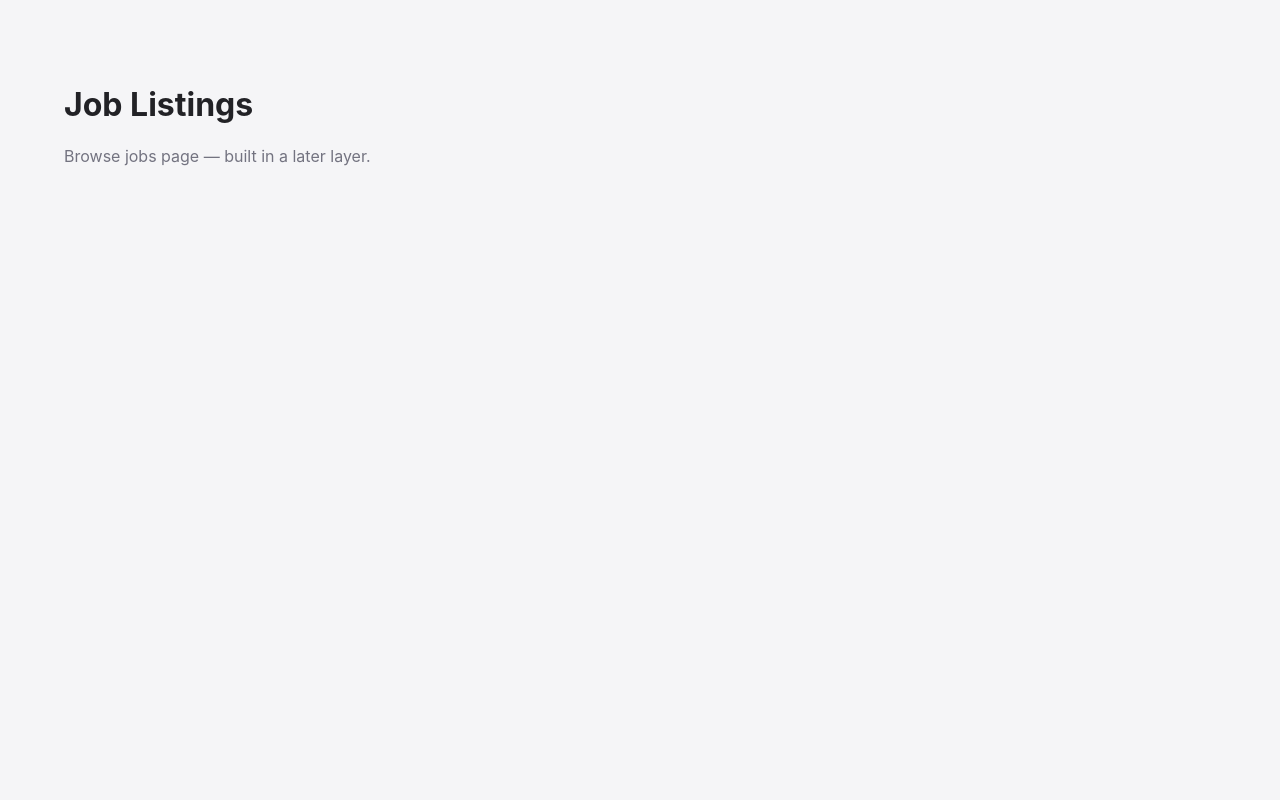
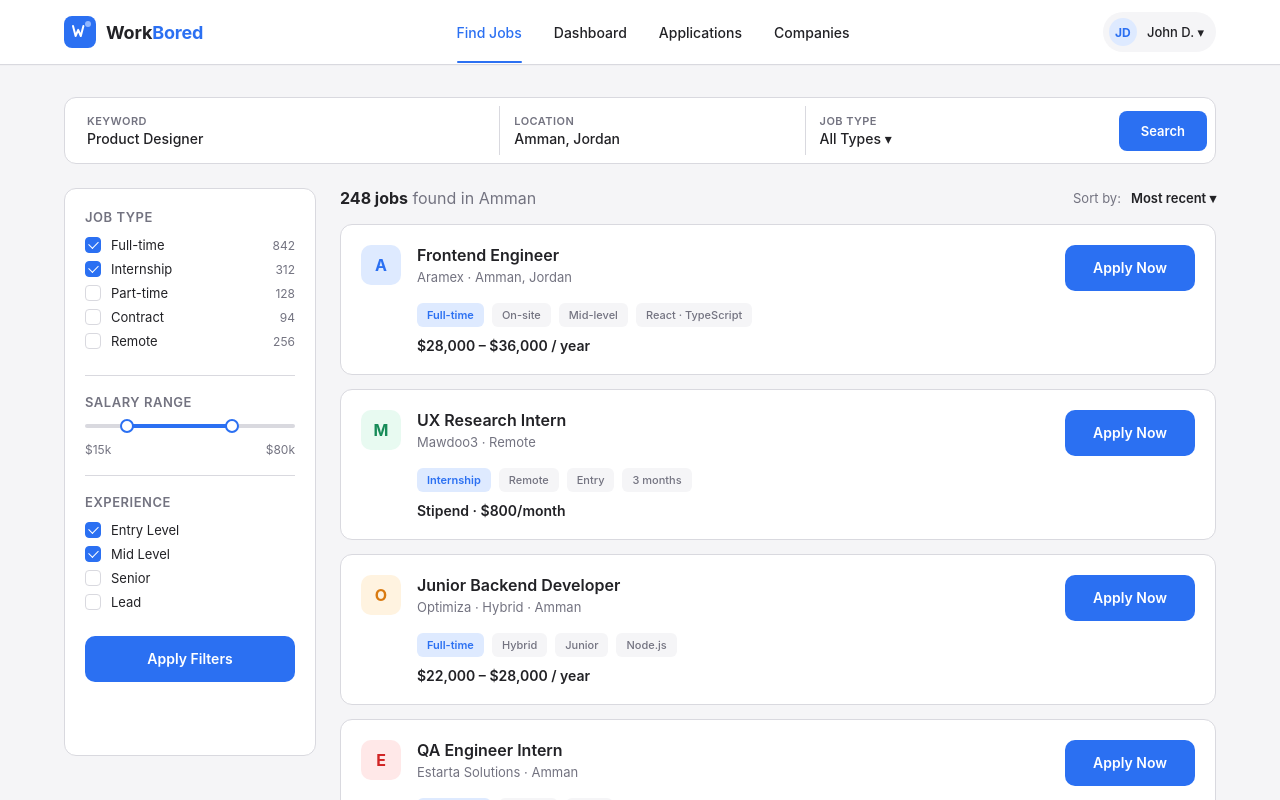
Before and after one commit to omaralrai/workbored-frontend, a React (Vite) app: page /jobs in a window 1280 px wide. Shown: the top 800 px of the page. Built offline with nearby package versions, Linux system fonts and the light colour scheme.

Commit message:
Build job listings page with filters, search strip, and job cards

```diff
--- a/src/pages/JobListings.jsx
+++ b/src/pages/JobListings.jsx
@@ -1,9 +1,120 @@
+import { Link } from 'react-router-dom';
+import Navbar from '../components/layout/Navbar';
+
+const jobs = [
+  {
+    id: 1, initial: 'A', title: 'Frontend Engineer', co: 'Aramex · Amman, Jordan',
+    tags: [{ label: 'Full-time', blue: true }, { label: 'On-site' }, { label: 'Mid-level' }, { label: 'React · TypeScript' }],
+    salary: '$28,000 – $36,000 / year',
+  },
+  {
+    id: 2, initial: 'M', logoClass: 'green', title: 'UX Research Intern', co: 'Mawdoo3 · Remote',
+    tags: [{ label: 'Internship', blue: true }, { label: 'Remote' }, { label: 'Entry' }, { label: '3 months' }],
+    salary: 'Stipend · $800/month',
+  },
+  {
+    id: 3, initial: 'O', logoClass: 'orange', title: 'Junior Backend Developer', co: 'Optimiza · Hybrid · Amman',
+    tags: [{ label: 'Full-time', blue: true }, { label: 'Hybrid' }, { label: 'Junior' }, { label: 'Node.js' }],
+    salary: '$22,000 – $28,000 / year',
+  },
+  {
+    id: 4, initial: 'E', logoClass: 'red', title: 'QA Engineer Intern', co: 'Estarta Solutions · Amman',
+    tags: [{ label: 'Internship', blue: true }, { label: 'On-site' }, { label: 'Entry' }],
+    salary: 'Stipend · $650/month',
+  },
+  {
+    id: 5, initial: 'M', title: 'Mobile Developer (iOS)', co: 'MenaITech · Amman',
+    tags: [{ label: 'Full-time', blue: true }, { label: 'On-site' }, { label: 'Mid-level' }, { label: 'Swift' }],
+    salary: '$30,000 – $42,000 / year',
+  },
+  {
+    id: 6, initial: 'H', logoClass: 'orange', title: 'Data Analyst', co: 'Hikma Pharmaceuticals · Amman',
+    tags: [{ label: 'Full-time', blue: true }, { label: 'On-site' }, { label: 'Mid-level' }, { label: 'SQL · Python' }],
+    salary: '$26,000 – $34,000 / year',
+  },
+];
+
+const Check = ({ label, count, on }) => (
+  <div className={`check ${on ? 'on' : ''}`}>
+    <span className="box"></span>
+    {label}
+    {count != null && <span className="count">{count}</span>}
+  </div>
+);
+
 const JobListings = () => {
   return (
-    <div className="container page-placeholder">
-      <h1>Job Listings</h1>
-      <p className="muted">Browse jobs page — built in a later layer.</p>
-    </div>
+    <>
+      <Navbar variant="seeker" current="jobs" user={{ initials: 'JD', name: 'John D.' }} />
+
+      <main className="main no-side">
+        <div className="search-strip">
+          <div className="field"><div className="lbl">Keyword</div><div className="val">Product Designer</div></div>
+          <div className="field"><div className="lbl">Location</div><div className="val">Amman, Jordan</div></div>
+          <div className="field"><div className="lbl">Job Type</div><div className="val">All Types ▾</div></div>
+          <button className="btn-search">Search</button>
+        </div>
+
+        <div className="listings-shell">
+          <aside className="filters">
+            <div className="filter-group">
+              <h4>Job Type</h4>
+              <Check label="Full-time" count={842} on />
+              <Check label="Internship" count={312} on />
+              <Check label="Part-time" count={128} />
+              <Check label="Contract" count={94} />
+              <Check label="Remote" count={256} />
+            </div>
+            <div className="filter-group">
+              <h4>Salary Range</h4>
+              <div className="slider">
+                <div className="fill"></div>
+                <div className="h" style={{ left: '20%' }}></div>
+                <div className="h" style={{ left: '70%' }}></div>
+              </div>
+              <div className="slider-range"><span>$15k</span><span>$80k</span></div>
+            </div>
+            <div className="filter-group">
+              <h4>Experience</h4>
+              <Check label="Entry Level" on />
+              <Check label="Mid Level" on />
+              <Check label="Senior" />
+              <Check label="Lead" />
+            </div>
+            <button className="btn btn-primary btn-block" style={{ marginBottom: '8px' }}>Apply Filters</button>
+            <button className="btn btn-ghost btn-block">Clear All</button>
+          </aside>
+
+          <div>
+            <div className="results-head">
+              <div><strong>248 jobs</strong> <span className="muted">found in Amman</span></div>
+              <div className="sort-by">Sort by: <strong>Most recent ▾</strong></div>
+            </div>
+
+            {jobs.map((job) => (
+              <div className="job-card" key={job.id}>
+                <div className={`co-logo ${job.logoClass || ''}`}>{job.initial}</div>
+                <div className="body">
+                  <div className="head">
+                    <div>
+                      <div className="title"><Link to={`/jobs/${job.id}`} style={{ color: 'inherit' }}>{job.title}</Link></div>
+                      <div className="co">{job.co}</div>
+                    </div>
+                    <Link className="btn btn-primary" to={`/jobs/${job.id}`}>Apply Now</Link>
+                  </div>
+                  <div className="meta">
+                    {job.tags.map((tag) => (
+                      <span className={`chip ${tag.blue ? 'blue' : ''}`} key={tag.label}>{tag.label}</span>
+                    ))}
+                  </div>
+                  <div className="salary">{job.salary}</div>
+                </div>
+              </div>
+            ))}
+          </div>
+        </div>
+      </main>
+    </>
   );
 };
 
--- a/src/styles/global.css
+++ b/src/styles/global.css
@@ -195,6 +195,30 @@ button{font-family:inherit}
 /* Checkbox row */
 .check-row{display:flex;align-items:center;gap:8px;margin-bottom:24px;font-size:13px;color:var(--grey)}
 .check-row .box{width:16px;height:16px;border:1.5px solid var(--border);border-radius:4px;display:inline-block;flex-shrink:0}
+
+/* Listings shell */
+.listings-shell{display:grid;grid-template-columns:252px 1fr;gap:24px}
+.filters{background:#fff;border:1px solid var(--border);border-radius:12px;padding:20px;height:fit-content}
+.filters h4{font-size:13px;font-weight:600;margin:0 0 12px;text-transform:uppercase;letter-spacing:.04em;color:var(--grey)}
+.filter-group{padding-bottom:18px;margin-bottom:18px;border-bottom:1px solid var(--border)}
+.filter-group:last-of-type{border-bottom:0;margin-bottom:0}
+.check{display:flex;align-items:center;gap:10px;font-size:13px;margin-bottom:8px;color:var(--text);cursor:pointer}
+.check .box{width:16px;height:16px;border:1.5px solid var(--border);border-radius:4px;display:inline-flex;align-items:center;justify-content:center;flex-shrink:0}
+.check.on .box{background:var(--primary);border-color:var(--primary)}
+.check.on .box::after{content:"";width:8px;height:5px;border-left:1.5px solid #fff;border-bottom:1.5px solid #fff;transform:rotate(-45deg) translate(1px,-1px)}
+.check .count{margin-left:auto;color:var(--grey);font-size:12px}
+.slider{height:4px;background:var(--border);border-radius:4px;position:relative;margin:14px 0}
+.slider .fill{position:absolute;left:20%;right:30%;height:100%;background:var(--primary);border-radius:4px}
+.slider .h{position:absolute;top:50%;width:14px;height:14px;background:#fff;border:2px solid var(--primary);border-radius:50%;transform:translate(-50%,-50%)}
+.slider-range{display:flex;justify-content:space-between;font-size:12px;color:var(--grey)}
+.results-head{display:flex;justify-content:space-between;align-items:center;margin-bottom:16px;flex-wrap:wrap;gap:8px}
+.sort-by{display:flex;align-items:center;gap:10px;font-size:13px;color:var(--grey)}
+.sort-by strong{font-weight:600;color:var(--text)}
+@media (max-width: 1024px){
+  .listings-shell{grid-template-columns:1fr}
+  .filters{order:2}
+  .search-strip{grid-template-columns:1fr}
+}
 .form-foot{text-align:center;font-size:13px;color:var(--grey);margin:24px 0 0}
 .form-foot a{color:var(--primary);font-weight:600}
 .form-terms{font-size:11px;color:var(--grey);text-align:center;margin:14px 0 0;line-height:1.5}
@@ -358,10 +382,7 @@ hr.div{border:0;border-top:1px solid var(--border);margin:20px 0}
 .applist .arow.head{background:var(--bg);color:var(--grey);font-weight:600;font-size:10px;text-transform:uppercase;letter-spacing:.06em}
 .applist .co{display:flex;align-items:center;gap:8px}
 .applist .date{color:var(--grey)}
-.co-logo{width:24px;height:24px;border-radius:6px;background:var(--accent-light);color:var(--primary);display:flex;align-items:center;justify-content:center;font-size:11px;font-weight:700;flex-shrink:0}
-.co-logo.green{background:var(--green-bg);color:var(--green)}
-.co-logo.red{background:var(--red-bg);color:var(--red)}
-.co-logo.orange{background:var(--orange-bg);color:var(--orange)}
+.applist .co-logo{width:24px;height:24px;border-radius:6px;font-size:11px}
 
 /* badges */
 .badge{display:inline-flex;align-items:center;height:22px;padding:0 9px;border-radius:5px;font-size:11px;font-weight:600;line-height:1}
```
